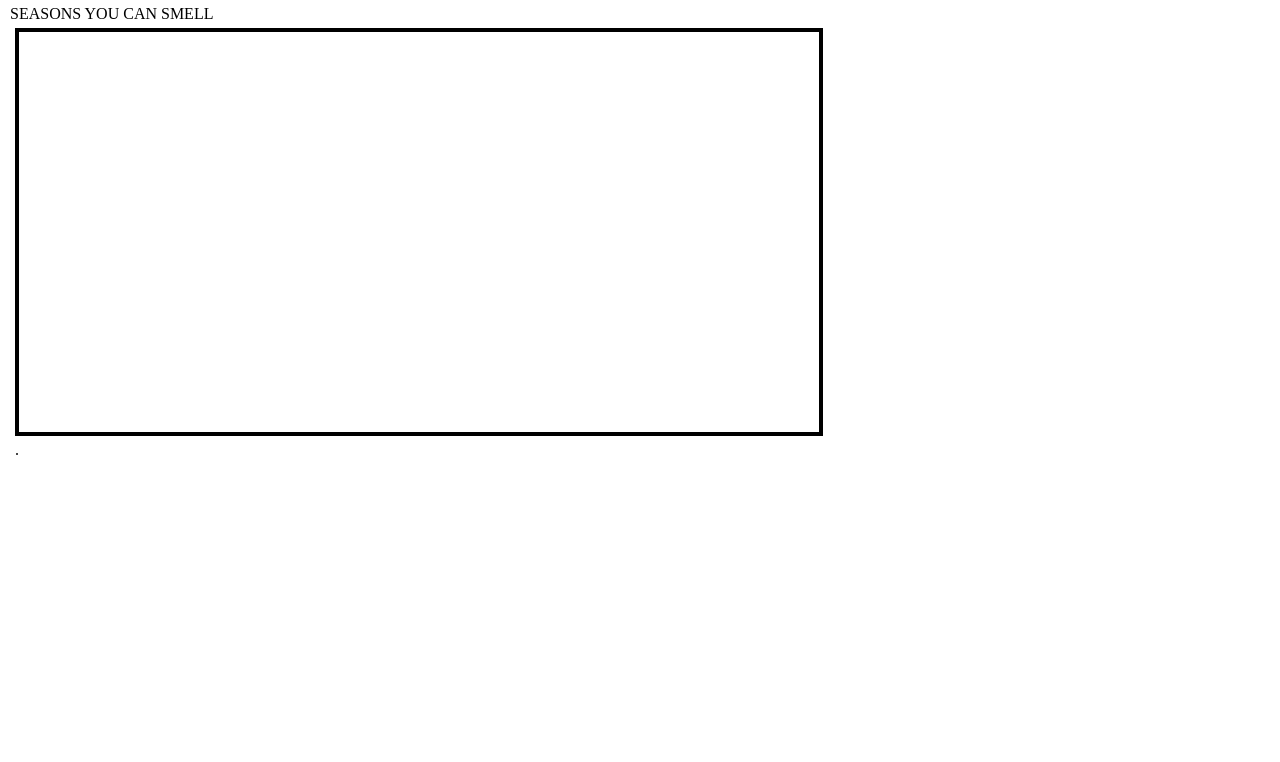
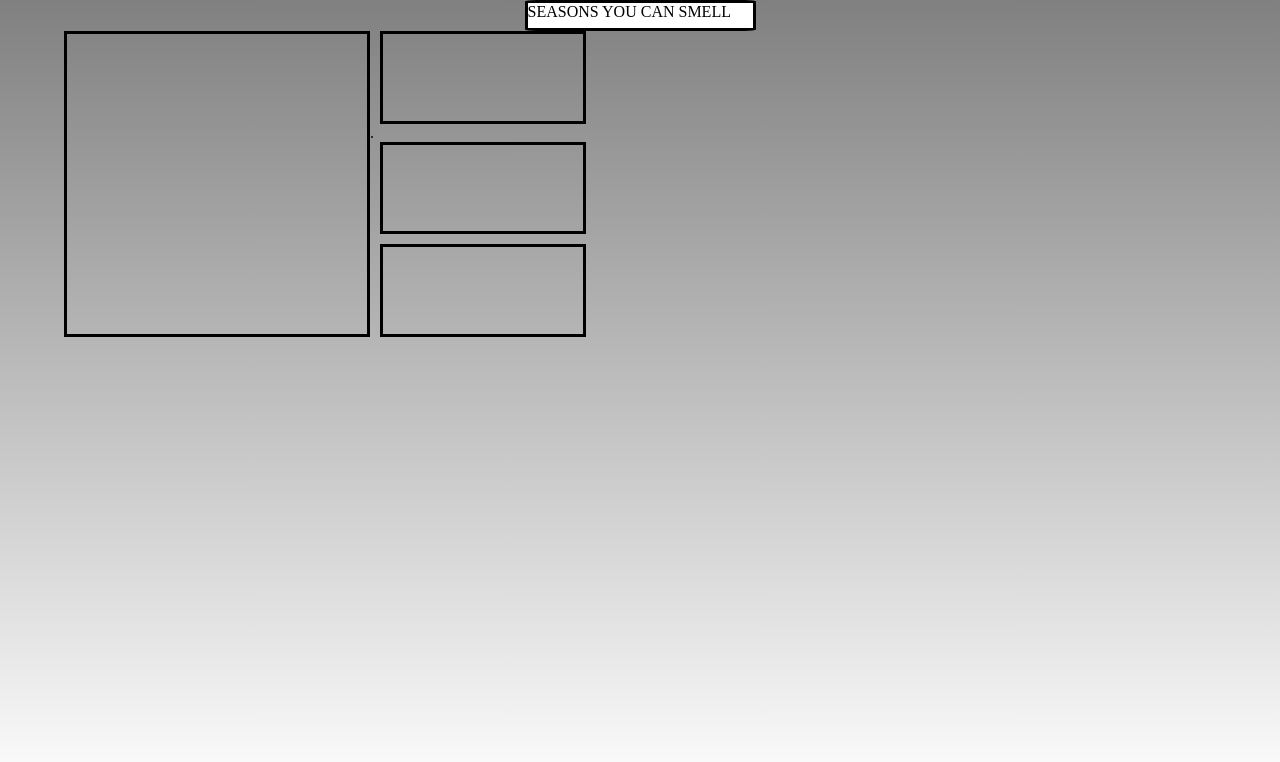
Before and after one commit to IluvSakujo/IluvSakujo.github.io, a plain HTML site: page index.html in a window 1280 px wide. Drawn offline with Linux system fonts and the light colour scheme.

Commit message:
Update style.css

```diff
--- a/style.css
+++ b/style.css
@@ -1,31 +1,70 @@
 html{
-  height:100%;
+  height: 100%;
+}
 
-}
 body{
   height:100%;
-  margin: 0;
+  margin:0;
 }
-div{
- margin:5px;
+
+.BK{
+  height: 100%;
+  width: 100%;
+  background-image: linear-gradient(gray, white);
+}
+
+.head {
+  height: 25px;
+  width: 225px;
+  margin-left: auto;
+  margin-right: auto;
+  background-color: white;
+  box-shadow: 2 5px 5px black;
+  border-radius: 5%;
+  border: solid 3px;
+}
+
+.boxholder{
+  display: flex;
 }
 
 .box{
-  height: 400px;
-  width: 800px;
-  border: solid 4px black;
+  flex: 1;
+  height: 300px;
+  min-width: 200px;
+  max-width: 300px;
+  margin-left: 5%;
+  border: solid 3px;
+}
+.flexdiv{
+  display: flex;
+  flex-direction: column;
 }
 
-.red{
-  background-image: linear-gradient(to bottom, blue, white);;
+.box2{
+  flex: 2;
+  height: 100px;
+  min-width: 200px;
+  max-width: 300px;
+  margin-left: 5%;
+  border: solid 3px;
 }
 
-.blue{
-  background-color: blue;
+
+.box3{
+  flex: 2;
+  height: 100px;
+  min-width: 200px;
+  max-width: 300px;
+  margin-left: 5%;
+  border: solid 3px;
 }
-.yellow{
-  background-color: yellow;
+.box4{
+  flex: 2;
+  height: 100px;
+  min-width: 200px;
+  max-width: 300px;
+  margin-left: 5%;
+  border: solid 3px;
+  margin-top: 5%;
 }
-.green{
-  background-color: green;
-}
```
